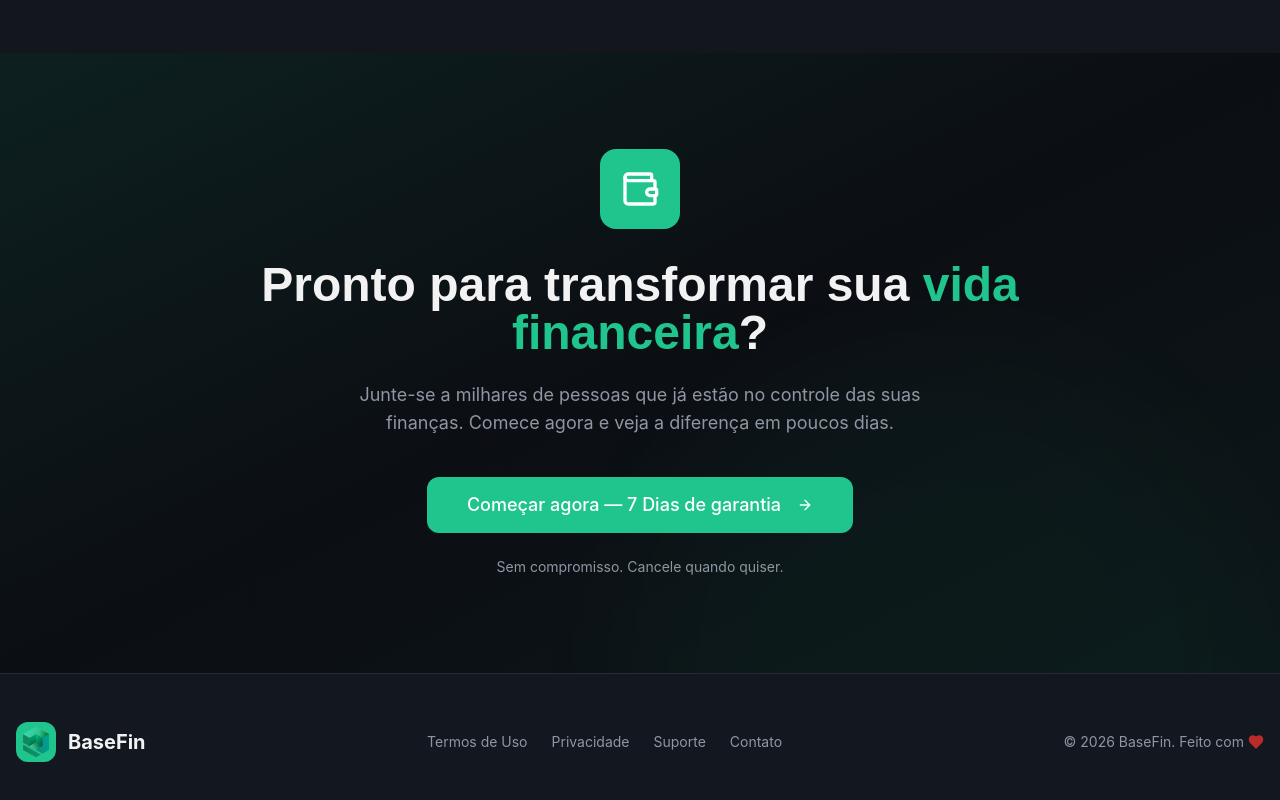
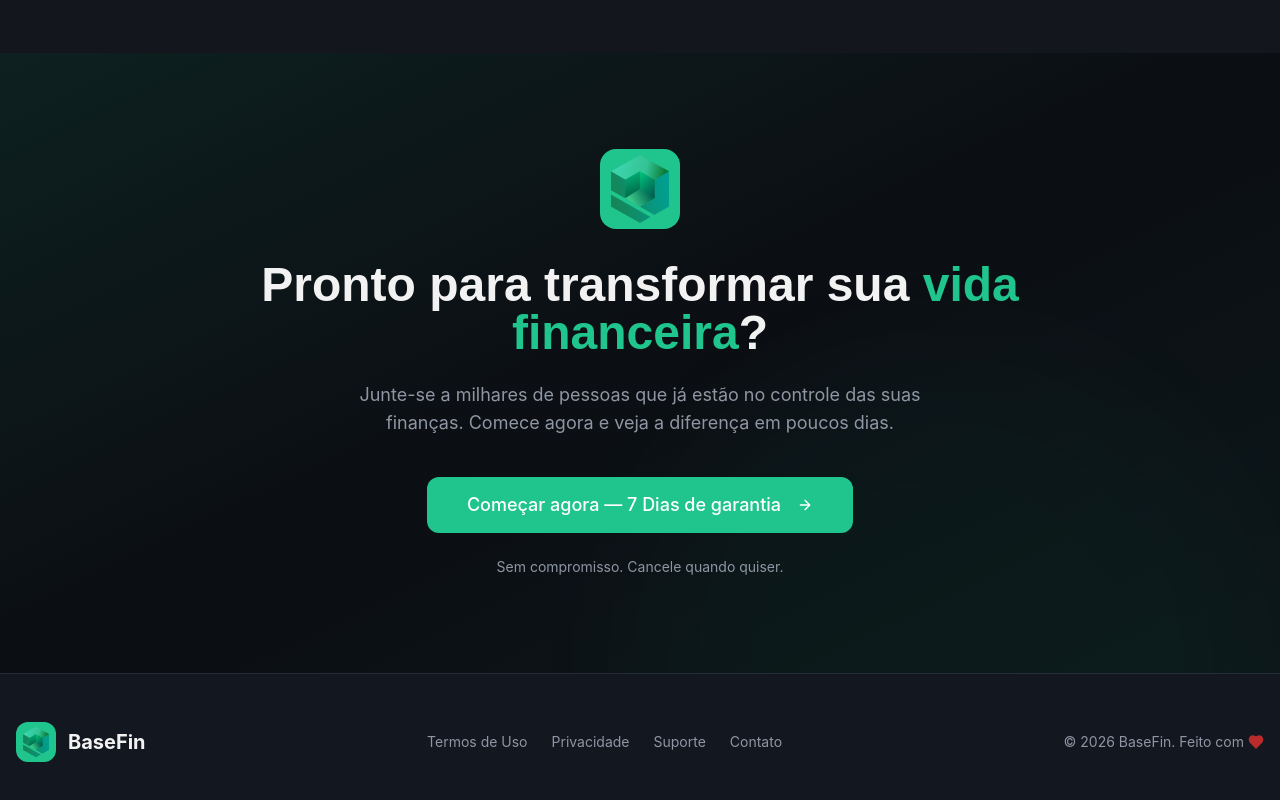
Before and after one commit to jvbartk0/controle-financas, a React (Vite) app: page / in a window 1280 px wide. Shown: the part 4715-5515 px from the top of the page. Built offline with nearby package versions, Linux system fonts and the light colour scheme; the HTML template or start-up script is replaced by a standard one.

Commit message:
Update CTASection to use BaseFin logo
Replaced Wallet icon with BaseFin logo in CTA section.

```diff
--- a/src/components/landing/CTASection.tsx
+++ b/src/components/landing/CTASection.tsx
@@ -1,3 +1,5 @@
+
+import BaseFinLogo from '@/assets/baselogo/logo_basefin.png';
 import { Link } from 'react-router-dom';
 import { motion } from 'framer-motion';
 import { useInView } from 'framer-motion';
@@ -35,8 +37,13 @@ export const CTASection = () => {
   transition={{ duration: 0.5, type: 'spring' }}
   className="w-20 h-20 rounded-2xl bg-primary flex items-center justify-center mx-auto mb-8"
 >
-            <Wallet className="w-10 h-10 text-primary-foreground" />
+  <img
+    src={BaseFinLogo}
+    alt="BaseFin"
+    className="w-15 h-15 object-contain"
+  />
 </motion.div>
+
 
           <h2 className="text-3xl md:text-5xl font-bold mb-6">
             Pronto para transformar sua{' '}
```
Lines whose indentation alone changed are shown as unchanged.
